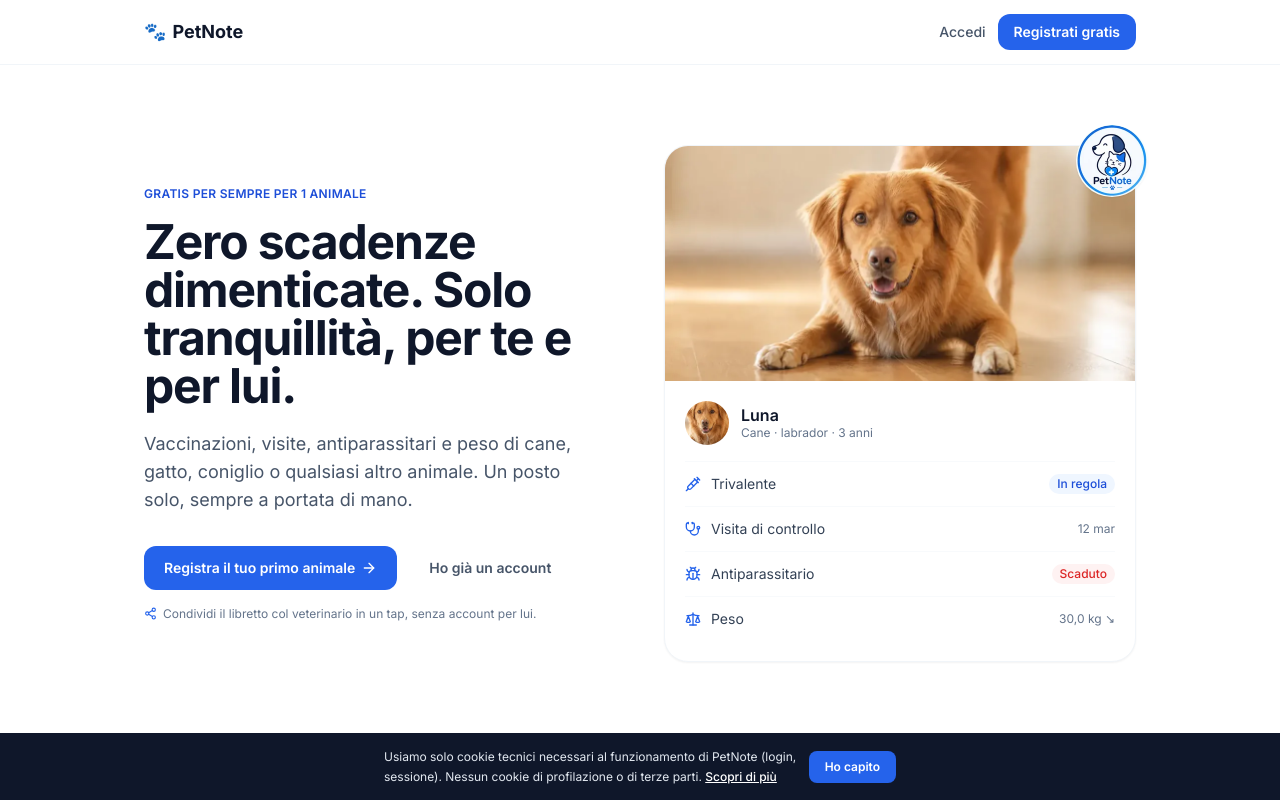
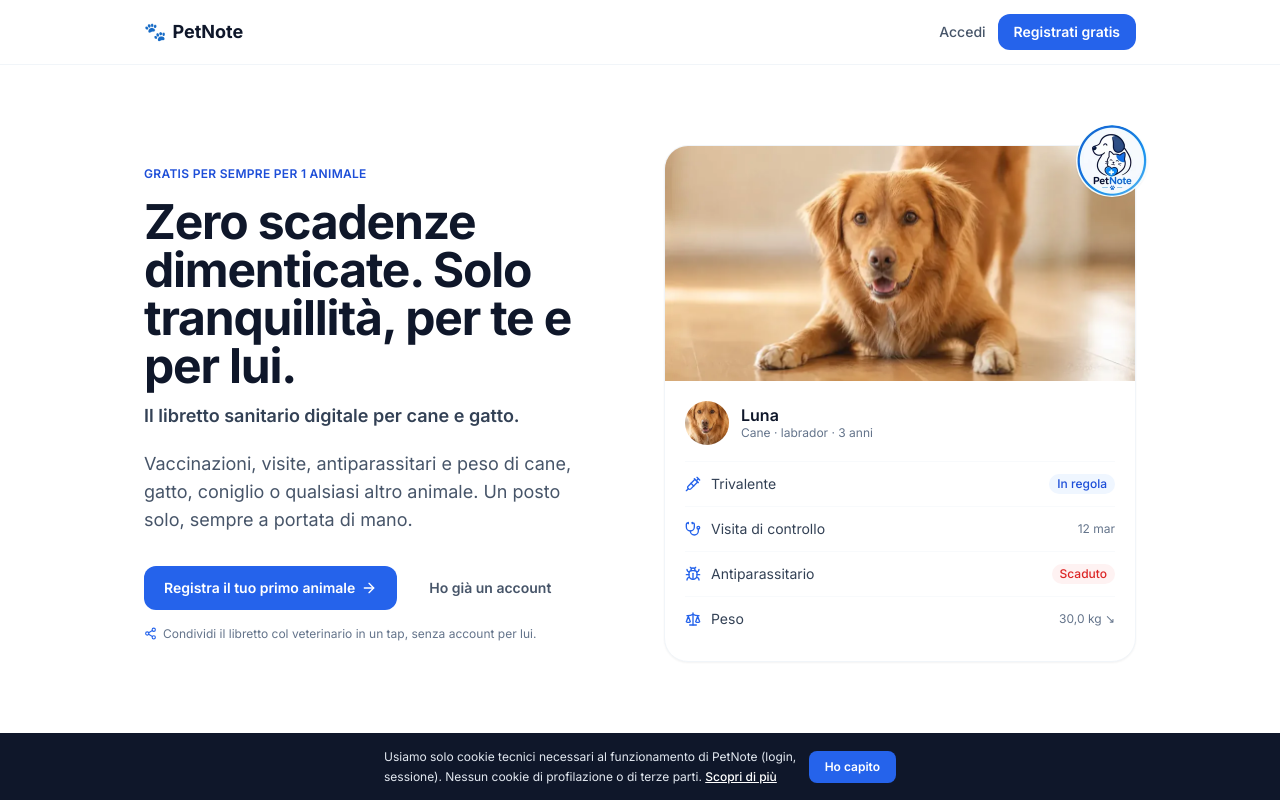
Before and after one commit to lucaiolienrico/PetNote, a React (Vite) app: page / in a window 1280 px wide. Shown: the top 800 px of the page. Built offline with nearby package versions, Linux system fonts and the light colour scheme; no server answers.

Commit message:
seo: add keyword subtitle below hero H1
- 'Il libretto sanitario digitale per cane e gatto' subito sotto H1
- Rinforza la keyword primaria della homepage senza toccare copy emotivo H1
- Verificato nell'HTML prerenderizzato (dist/index.html)

```diff
--- a/src/pages/marketing/LandingPage.tsx
+++ b/src/pages/marketing/LandingPage.tsx
@@ -166,6 +166,9 @@ export function LandingPage() {
           <h1 className="text-4xl md:text-5xl font-bold tracking-tight leading-[1.08]">
             Zero scadenze dimenticate. Solo tranquillità, per te e per lui.
           </h1>
+          <p className="text-slate-700 text-lg font-semibold mt-3">
+            Il libretto sanitario digitale per cane e gatto.
+          </p>
           <p className="text-slate-600 text-base md:text-lg mt-5 max-w-md">
             Vaccinazioni, visite, antiparassitari e peso di cane, gatto, coniglio o qualsiasi altro animale.
             Un posto solo, sempre a portata di mano.
```
